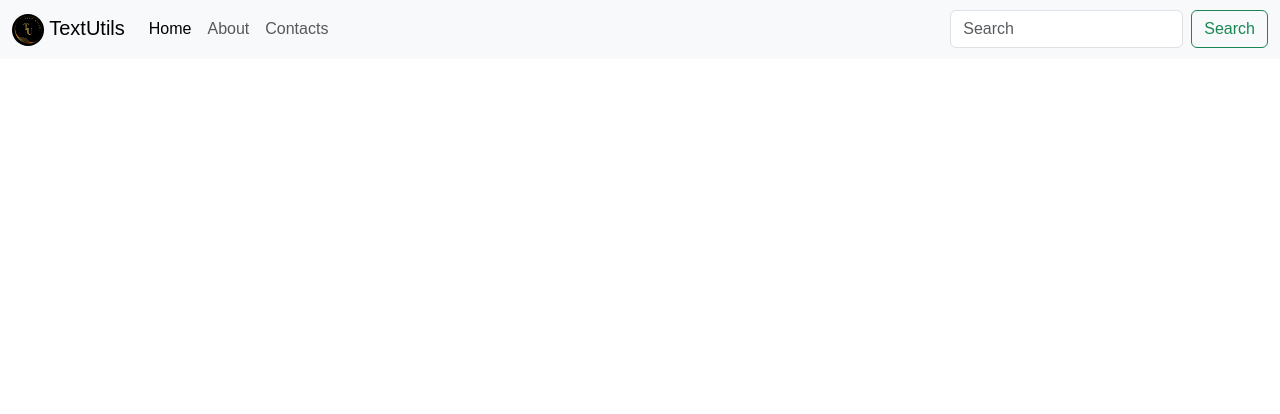
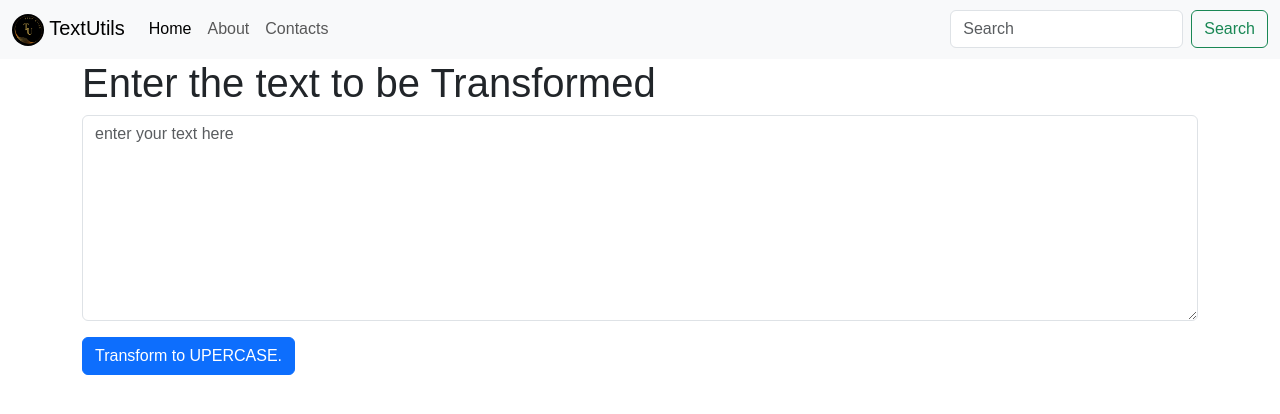
Before and after one commit to soham555-maker/FIR_REACT_APP, a React (Create React App) app: page / in a window 1280 px wide. Shown: the top 414 px of the page. Built offline with nearby package versions, Linux system fonts and the light colour scheme.

Commit message:
video 7 complete (learned export/import in js, making components, props, states, etc.

```diff
--- a/package.json
+++ b/package.json
@@ -3,15 +3,18 @@
   "version": "0.1.0",
   "private": true,
   "dependencies": {
+    "prop-types": "^15.8.1",
     "react": "^18.2.0",
     "react-dom": "^18.2.0",
     "react-scripts": "0.9.5"
   },
-  "devDependencies": {},
   "scripts": {
     "start": "react-scripts start",
     "build": "react-scripts build",
     "test": "react-scripts test --env=jsdom",
     "eject": "react-scripts eject"
+  },
+  "devDependencies": {
+    "prettier": "3.0.3"
   }
 }
--- a/src/App.js
+++ b/src/App.js
@@ -1,65 +1,17 @@
-import React, { Component } from 'react';
-import logo from '../public/logo.png';
-import './App.css';
-
+import React, { Component } from "react";
+import "./App.css";
+import Navbar from "./Components/Navbar";
+import Textfield from "./Components/Textfield";
 
 class App extends Component {
   render() {
     return (
       <div>
-
-        {/* <div className="App-header">
-          <img src={logo} className="App-logo" alt="logo" />
-          <h2>Welcome to React</h2>
+        {/* <Navbar /> */}
+        <Navbar title="TextUtils" />
+        <div className="container">
+          <Textfield heading="Enter the text to be Transformed" />{" "}
         </div>
-        <p className="App-intro">
-          To get started, edit <code>src/App.js</code> and save to reload.<br></br>
-          This is the edited <code>src/App.js</code>.
-        </p> */}
-
-        {/* <nav>
-          <ul>
-            <li><img src={logo} alt="" /></li>
-            <li>Home</li>
-            <li>About</li>
-            <li>Contact</li>
-          </ul>
-        </nav>
-        <div className="container">
-          <p>
-            Lorem ipsum dolor sit amet consectetur adipisicing elit. Maiores fugiat autem sunt ea corporis odio asperiores earum fuga necessitatibus aut.
-          </p>
-          <p>
-            Lorem ipsum dolor, sit amet consectetur adipisicing elit. Magnam eveniet consequatur aspernatur doloribus perferendis, dolorem commodi! Numquam saepe ducimus est esse dolorem? Cumque sequi explicabo rem quod, recusandae earum quasi. Harum, hic illum accusantium nisi dolorum commodi eligendi quisquam ea earum explicabo optio reiciendis, laudantium exercitationem minus temporibus placeat quis?
-          </p>
-        </div>*/}
-
-        <nav className="navbar navbar-expand-lg bg-body-tertiary">
-          <div className="container-fluid">
-            <a className="navbar-brand" href="/"><img src={logo} alt="" /> TextUtils</a>
-            <button className="navbar-toggler" type="button" data-bs-toggle="collapse" data-bs-target="#navbarSupportedContent" aria-controls="navbarSupportedContent" aria-expanded="false" aria-label="Toggle navigation">
-              <span className="navbar-toggler-icon"></span>
-            </button>
-            <div className="collapse navbar-collapse" id="navbarSupportedContent">
-              <ul className="navbar-nav me-auto mb-2 mb-lg-0">
-                <li className="nav-item">
-                  <a className="nav-link active" aria-current="page" href="/">Home</a>
-                </li>
-                <li className="nav-item">
-                  <a className="nav-link" href="/">About</a>
-                </li>
-                <li className="nav-item">
-                  <a className="nav-link" href="/">Contacts</a>
-                </li>
-              </ul>
-              <form className="d-flex" role="search">
-                <input className="form-control me-2" type="search" placeholder="Search" aria-label="Search"/>
-                <button className="btn btn-outline-success" type="submit">Search</button>
-              </form>
-            </div>
-          </div>
-        </nav>
-
       </div>
     );
   }
--- /dev/null
+++ b/src/Components/Navbar.js
@@ -0,0 +1,70 @@
+import React from 'react'
+import logo from '../../public/logo.png';
+import PropTypes from 'prop-types'
+
+
+export default function Navbar(props) {
+  return (
+    <div>
+        {/* <div className="App-header">
+          <img src={logo} className="App-logo" alt="logo" />
+          <h2>Welcome to React</h2>
+        </div>
+        <p className="App-intro">
+          To get started, edit <code>src/App.js</code> and save to reload.<br></br>
+          This is the edited <code>src/App.js</code>.
+        </p> */}
+
+        {/* <nav>
+          <ul>
+            <li><img src={logo} alt="" /></li>
+            <li>Home</li>
+            <li>About</li>
+            <li>Contact</li>
+          </ul>
+        </nav>
+        <div className="container">
+          <p>
+            Lorem ipsum dolor sit amet consectetur adipisicing elit. Maiores fugiat autem sunt ea corporis odio asperiores earum fuga necessitatibus aut.
+          </p>
+          <p>
+            Lorem ipsum dolor, sit amet consectetur adipisicing elit. Magnam eveniet consequatur aspernatur doloribus perferendis, dolorem commodi! Numquam saepe ducimus est esse dolorem? Cumque sequi explicabo rem quod, recusandae earum quasi. Harum, hic illum accusantium nisi dolorum commodi eligendi quisquam ea earum explicabo optio reiciendis, laudantium exercitationem minus temporibus placeat quis?
+          </p>
+        </div>*/}
+
+        <nav className="navbar navbar-expand-lg bg-body-tertiary">
+            <div className="container-fluid">
+                <a className="navbar-brand" href="/"><img src={logo} alt="" /> {props.title}</a>
+                <button className="navbar-toggler" type="button" data-bs-toggle="collapse" data-bs-target="#navbarSupportedContent" aria-controls="navbarSupportedContent" aria-expanded="false" aria-label="Toggle navigation">
+                <span className="navbar-toggler-icon"></span>
+                </button>
+                <div className="collapse navbar-collapse" id="navbarSupportedContent">
+                    <ul className="navbar-nav me-auto mb-2 mb-lg-0">
+                        <li className="nav-item">
+                        <a className="nav-link active" aria-current="page" href="/">Home</a>
+                        </li>
+                        <li className="nav-item">
+                        <a className="nav-link" href="/">About</a>
+                        </li>
+                        <li className="nav-item">
+                            <a className="nav-link" href="/">Contacts</a>
+                        </li>
+                    </ul>
+                    <form className="d-flex" role="search">
+                        <input className="form-control me-2" type="search" placeholder="Search" aria-label="Search"/>
+                        <button className="btn btn-outline-success" type="submit">Search</button>
+                    </form>
+                </div>
+            </div>
+        </nav>
+    </div>
+  )
+}
+
+Navbar.PropTypes = {
+    title: PropTypes.string.isRequired,
+  };
+
+Navbar.defaultProps = {
+    title: "give Title here",
+  };
--- /dev/null
+++ b/src/Components/Textfield.js
@@ -0,0 +1,47 @@
+import React, { useState } from "react";
+import PropTypes from "prop-types";
+
+export default function Textfield(prop) {
+  const [text, setText] = useState("");
+  const onHandleUpperCase = () => {
+    // console.log("onHandleUpperCase clicked");
+    let newText = text.toUpperCase();
+    setText(newText)
+  };
+  const onChangeTextArea = (event) => {
+    setText(event.target.value);
+  };
+
+  return (
+    <div>
+      <h1>{prop.heading}</h1>
+      <div className="mb-3">
+        <textarea
+          className="form-control"
+          id="exampleFormControlTextarea1"
+          rows="8"
+          placeholder="enter your text here"
+          value={text}
+          onChange={onChangeTextArea}
+        ></textarea>
+      </div>
+      <div>
+        <button
+          type="submit"
+          className="btn btn-primary"
+          onClick={onHandleUpperCase}
+        >
+          Transform to UPERCASE.
+        </button>
+      </div>
+    </div>
+  );
+}
+
+Textfield.PropTypes = {
+  heading: PropTypes.string,
+};
+
+Textfield.defaultProp = {
+  heading: "Enter the text",
+};
```
Also changed, not shown: 1 other file (tests, documents, lock files or other folders).
